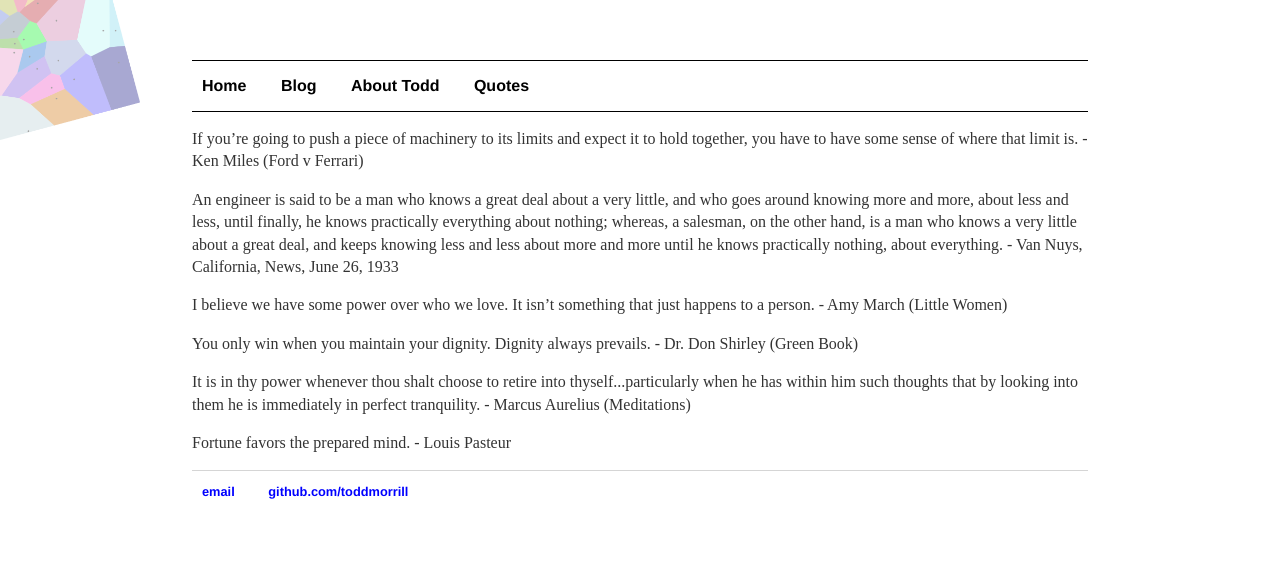
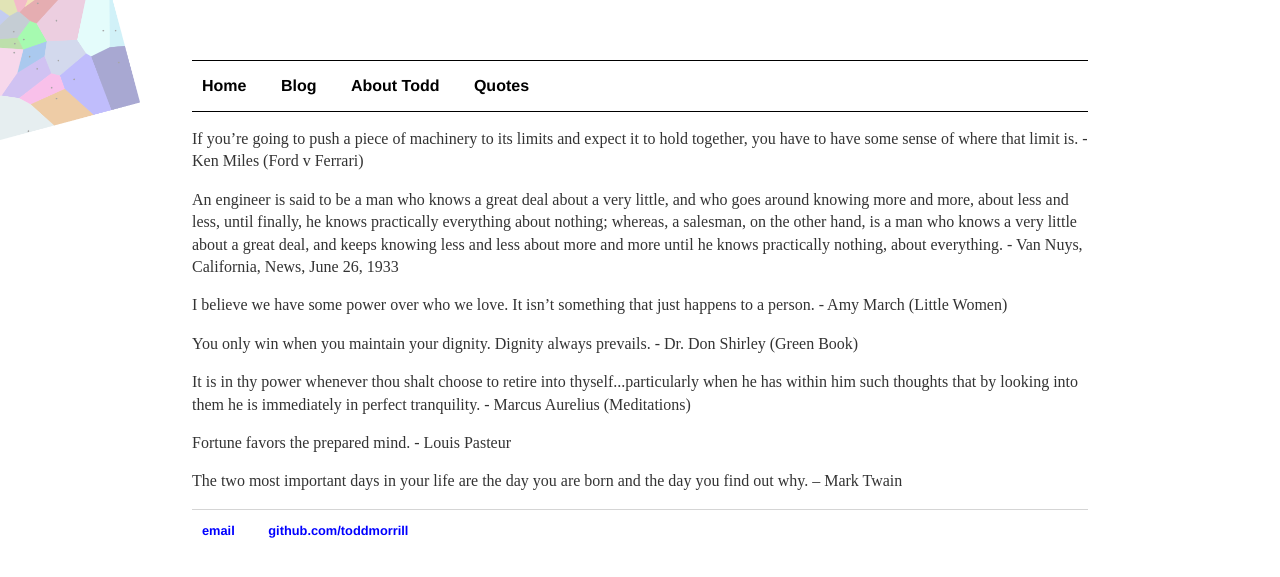
Before and after one commit to ToddMorrill/toddmorrill.github.io, a Jekyll site: the page built from quotes/index.html, in a window 1280 px wide. Shown: the top 577 px of the page. Built offline with Jekyll 4.4.1, drawn with Linux system fonts in a browser that asks for light colours.

Commit message:
update quotes

```diff
--- a/quotes/index.html
+++ b/quotes/index.html
@@ -14,3 +14,5 @@ title: "Quotes"
 <p>It is in thy power whenever thou shalt choose to retire into thyself...particularly when he has within him such thoughts that by looking into them he is immediately in perfect tranquility. - Marcus Aurelius (Meditations)</p>
 
 <p>Fortune favors the prepared mind. - Louis Pasteur</p>
+
+<p>The two most important days in your life are the day you are born and the day you find out why. – Mark Twain</p>
```
